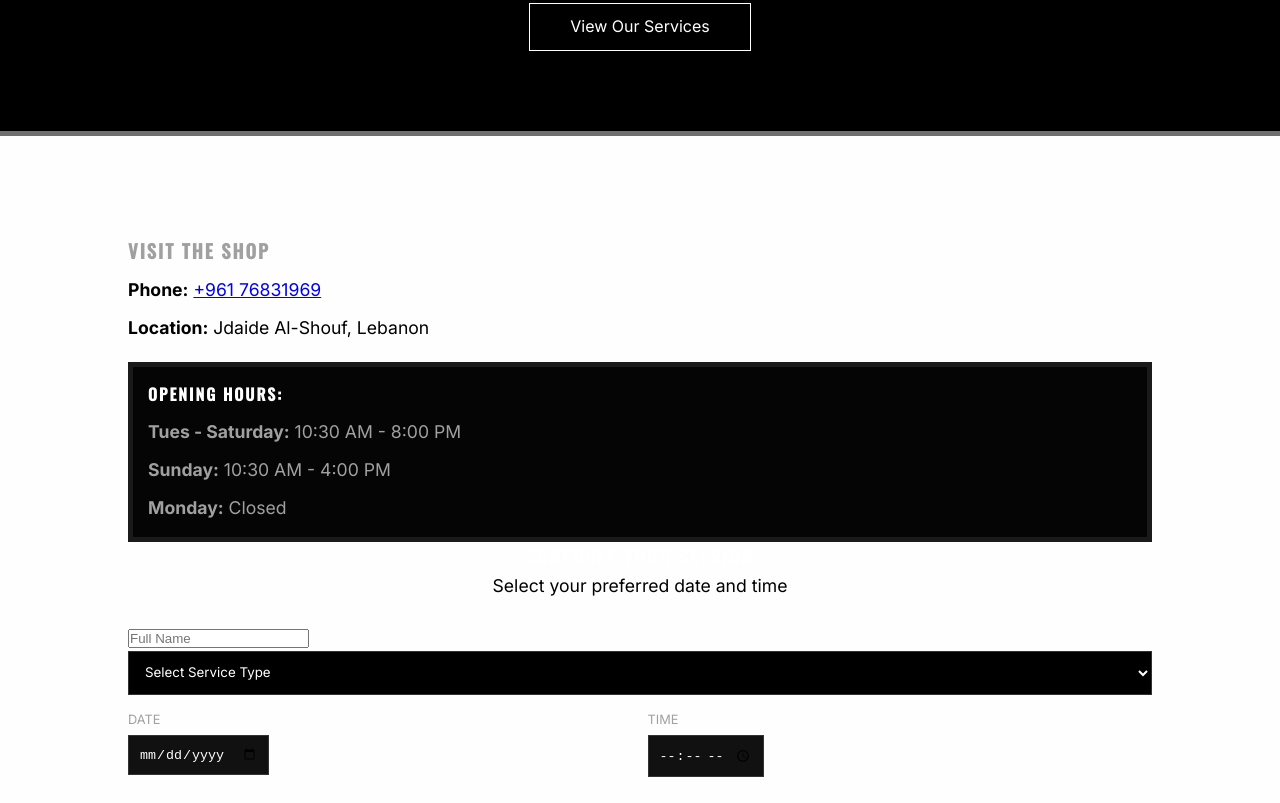
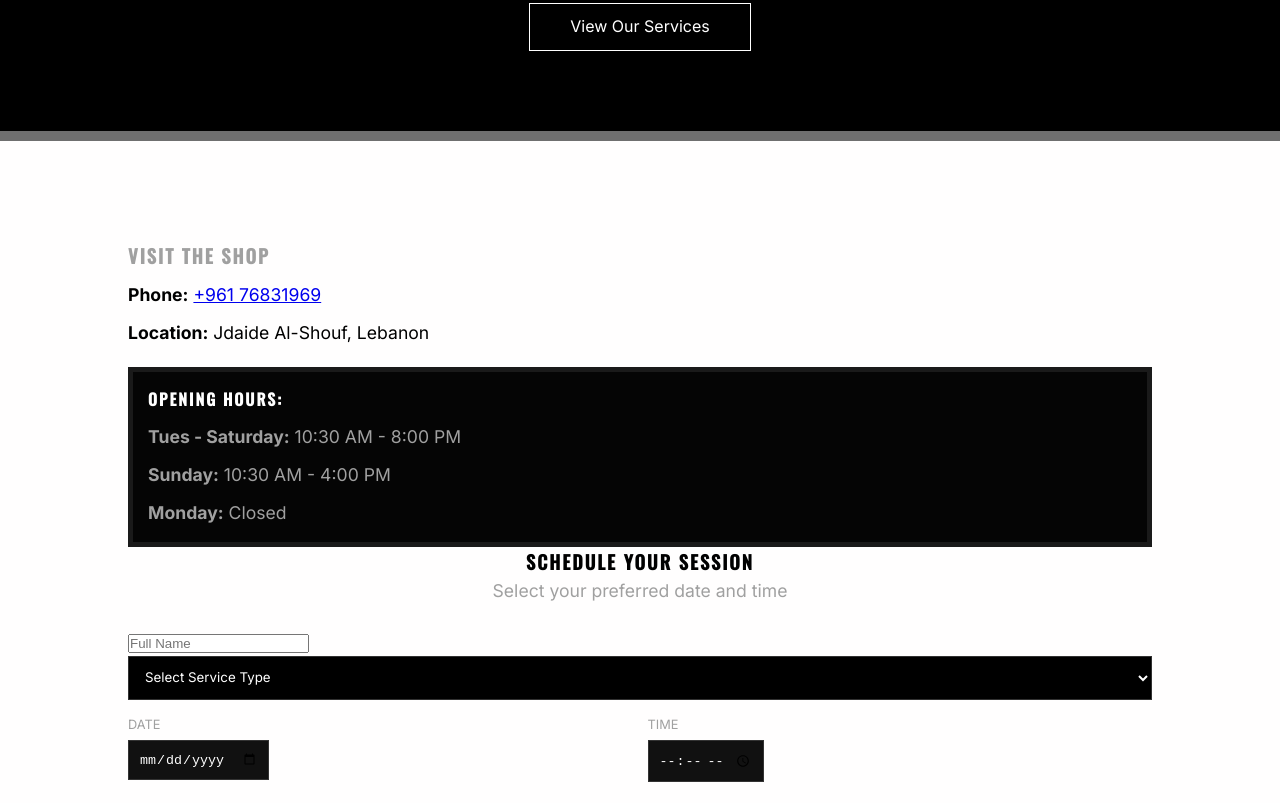
Before and after one commit to ramzisgit/SBH-barbershop, a plain HTML site: page index.html in a window 1280 px wide. Shown: the part 857-1660 px from the top of the page. Drawn offline with nearby package versions, Linux system fonts and the light colour scheme.

Commit message:
Update a.css

```diff
--- a/a.css
+++ b/a.css
@@ -130,7 +130,7 @@ nav ul li a:hover { color: var(--text-muted); }
 .booking-section {
     background: #fffefe;
     padding: 100px 10%;
-    border-top: 5px solid #6f6f6f;
+    border-top: 10px solid #6f6f6f;
 }
 .booking-grid {
     color: var(--primary-color);
@@ -166,12 +166,13 @@ nav ul li a:hover { color: var(--text-muted); }
 
 .calendar-header h3 {
     font-family: 'Oswald', sans-serif;
+    color: var(--bg-color);
     text-transform: uppercase;
     letter-spacing: 2px;
 }
 
 .calendar-header p {
-    color: var(--bg-color);
+    color: var(--text-muted);
     font-size: 1.1rem;
 }
 
```
